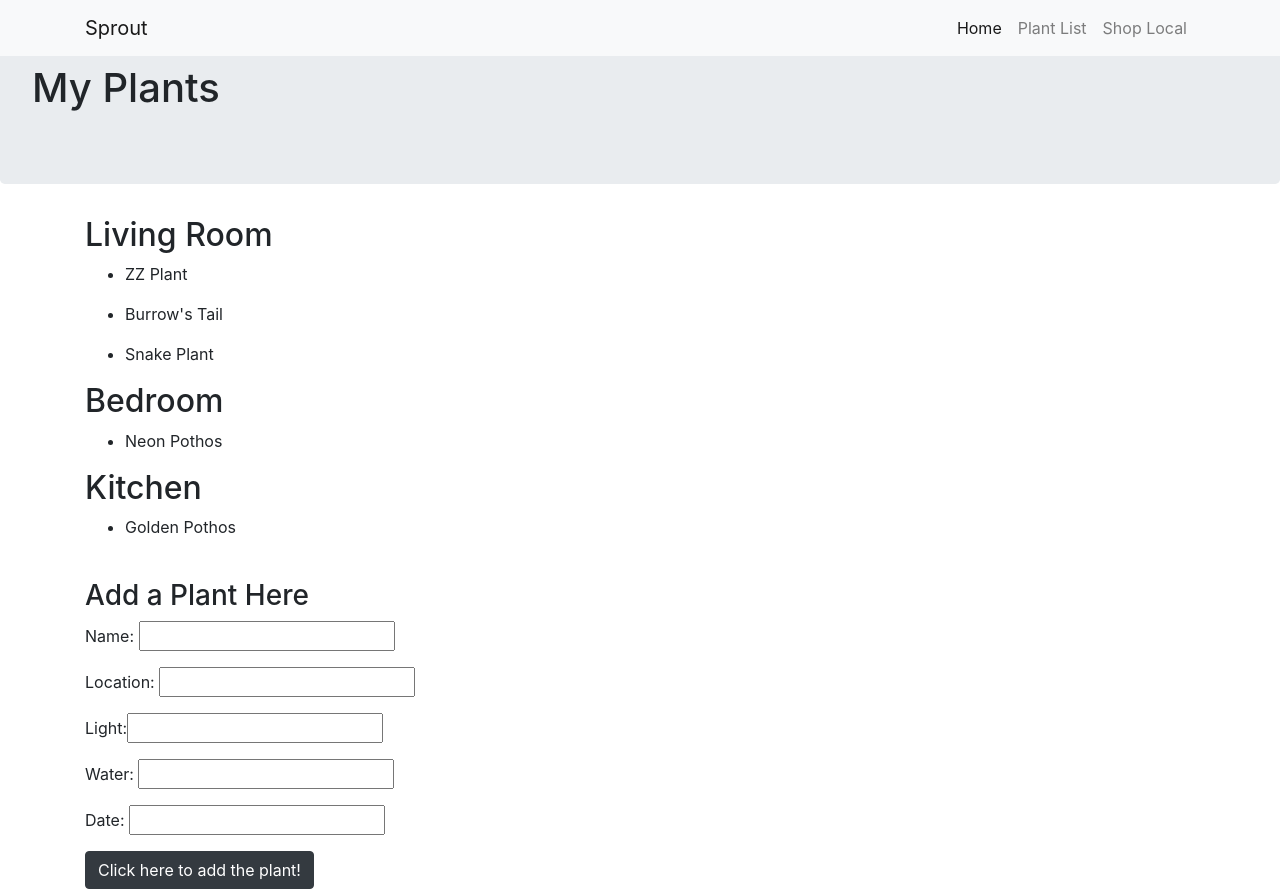
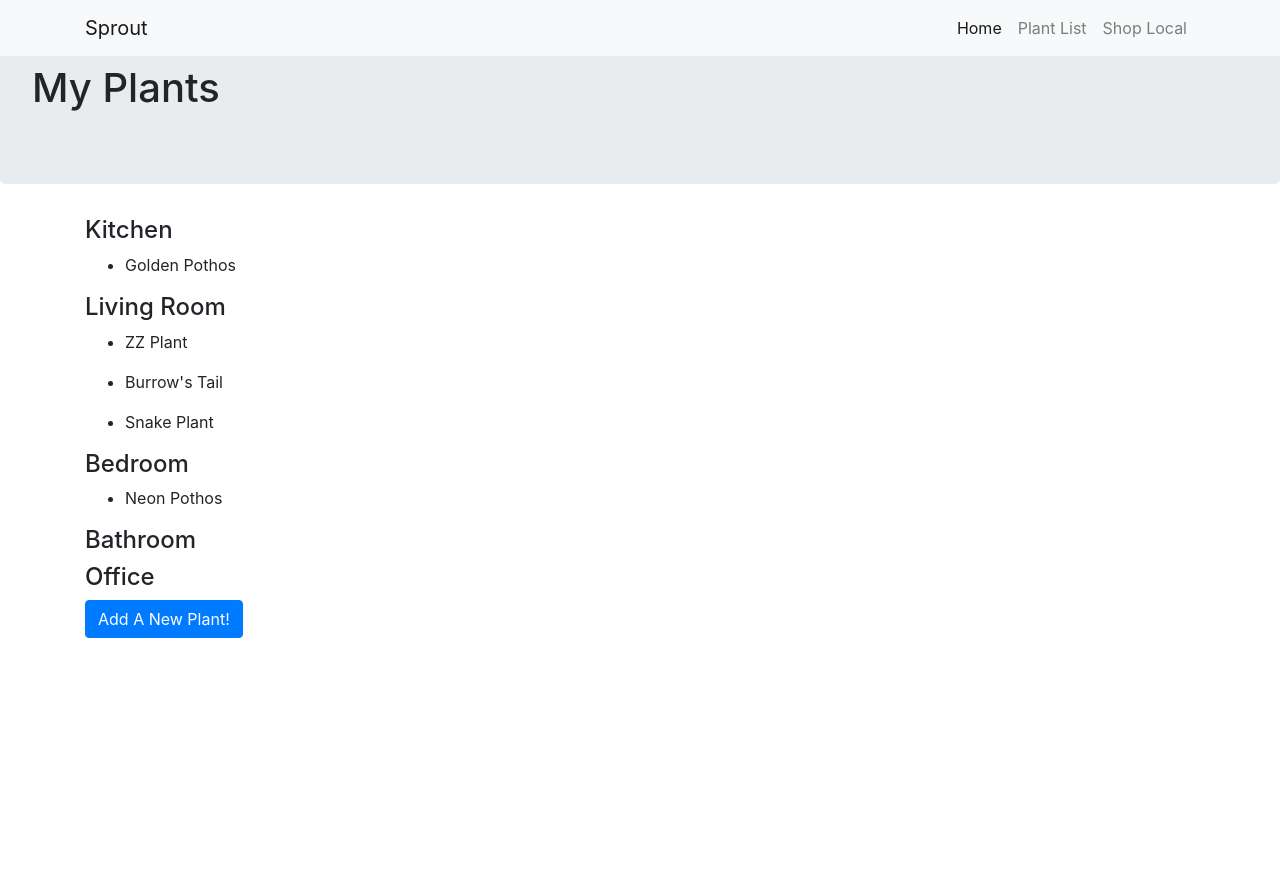
Before and after one commit to ellengreen/Sprout, an Angular app: page /plants in a window 1280 px wide. After the commit the page ends 800 px from the top, so only its background shows below. Built offline with nearby package versions, Linux system fonts and the light colour scheme; what @agm/core would draw is missing.

Commit message:
cleaned up html & added modal

```diff
--- a/package.json
+++ b/package.json
@@ -23,6 +23,7 @@
     "@angular/platform-browser-dynamic": "~8.2.14",
     "@angular/router": "~8.2.14",
     "bootstrap": "^4.4.1",
+    "ngx-bootstrap": "^5.5.0",
     "rxjs": "~6.4.0",
     "tslib": "^1.10.0",
     "zone.js": "~0.9.1"
--- a/src/app/app.module.ts
+++ b/src/app/app.module.ts
@@ -2,6 +2,7 @@ import { BrowserModule } from '@angular/platform-browser';
 import { NgModule } from '@angular/core';
 import { AgmCoreModule } from '@agm/core';
 import { FormsModule } from '@angular/forms';
+import { ModalModule } from 'ngx-bootstrap/modal';
 
 import { AppRoutingModule } from './app-routing.module';
 import { AppComponent } from './app.component';
@@ -19,6 +20,7 @@ import { BrowserAnimationsModule } from '@angular/platform-browser/animations';
   ],
   imports: [
     BrowserModule,
+    ModalModule.forRoot(),
     FormsModule,
     AppRoutingModule,
     AgmCoreModule.forRoot({
--- a/src/app/my-plants/plant-list/plant-list.component.html
+++ b/src/app/my-plants/plant-list/plant-list.component.html
@@ -2,24 +2,14 @@
     <h1>My Plants</h1>
 </div>
 
+<!-- PLANT LIST, ORGANIZED BY LOCATION/ROOM -->
 <div class="container">
-<!--
- <h2>Living Room</h2>
-  <ng-container *ngFor="let plant of plants; index as plantId">
-    <a [routerLink]="['/plants', plantId]" *ngIf="plant.location === 'Living Room'">
-      <ul>
-        <li>{{plant.name}}</li>
-      </ul>
-    </a>
-  </ng-container>
-
--->
-<!---->
   <div class="row">
     <div class="col-md-6">
-      <h2>Living Room</h2>
+      <div *ngFor="let room of rooms">
+        <h4>{{room}}</h4>
         <ng-container *ngFor="let plant of plantList">
-        <a *ngIf="plant.location === 'Living Room'"
+          <a *ngIf="plant.location === room"
           [class.selected]="plant === selectedPlant"
           (click)="onSelect(plant)">
             <ul>
@@ -27,29 +17,7 @@
             </ul>
           </a>
         </ng-container>
-
-      <h2>Bedroom</h2>
-      <ng-container *ngFor="let plant of plantList">
-        <a *ngIf="plant.location === 'Bedroom'"
-          [class.selected]="plant === selectedPlant"
-          (click)="onSelect(plant)">
-          <ul>
-            <li>{{plant.name}}</li>
-          </ul>
-        </a>
-      </ng-container>
-
-      <h2>Kitchen</h2>
-      <ng-container *ngFor="let plant of plantList">
-        <a *ngIf="plant.location === 'Kitchen'"
-          [class.selected]="plant === selectedPlant"
-          (click)="onSelect(plant)">
-          <ul>
-            <li>{{plant.name}}</li>
-          </ul>
-        </a>
-      </ng-container>
-
+      </div>
   </div>
 
   <!-- DETAILS FOR SELECTED PLANT-->
@@ -66,13 +34,33 @@
         </div>
     </div>
   </div>
-<br>
- <!-- <button type="button" class="btn btn-dark btn-circle btn-xl">Add A Plant!</button> -->
 
- <h3>Add a Plant Here</h3>
+
+<!-- MODAL (POPUP) -->
+<button class="btn btn-primary"
+        (click)="openModal(template)">Add A New Plant!</button>
+
+<ng-template #template>
+  <!-- Modal Header -->
+  <div class="modal-header">
+    <!-- Modal Title -->
+    <h4 class="modal-title pull-left">New Plant</h4>
+    <!-- Close Button -->
+     <button type="button"
+            class="close pull-right"
+            (click)="modalRef.hide()">
+        <span aria-hidden="true">&times;</span>
+      </button>
+  </div>
+  <!-- Modal Body -->
+  <div class="modal-body">
     <p>Name: <input [(ngModel)]="newName" type="text"></p>
     <p>Location: <input [(ngModel)]="newLocation" type="text"></p>
-    <p>Light:<input [(ngModel)]="newLight" type="text"></p>
+    <p>Light: <input [(ngModel)]="newLight" type="text"></p>
     <p>Water: <input [(ngModel)]="newWater" type="text"></p>
     <p>Date: <input [(ngModel)]="newDate" type="text"></p>
-<button class="btn btn-dark" (click)="addPlant()">Click here to add the plant!</button>
+    <button class="btn btn-dark" (click)="addPlant()">Submit</button>
+  </div>
+</ng-template>
+
+</div>
--- a/src/app/my-plants/plant-list/plant-list.component.ts
+++ b/src/app/my-plants/plant-list/plant-list.component.ts
@@ -1,6 +1,8 @@
-import { Component, OnInit, Input} from '@angular/core';
+import { Component, OnInit, Input, TemplateRef} from '@angular/core';
 import { Plant } from '../plant';
 import { PLANTS } from '../plants';
+import { BsModalService, BsModalRef } from 'ngx-bootstrap/modal';
+
 
 @Component({
   selector: 'app-plant-list',
@@ -18,8 +20,17 @@ export class PlantListComponent implements OnInit {
   newWater: string;
   newDate: string;
 
+  modalRef: BsModalRef;
 
-  constructor() { }
+  rooms = [
+    "Kitchen", "Living Room", "Bedroom", "Bathroom", "Office"
+  ];
+
+  constructor(private modalService: BsModalService) {}
+
+  openModal(template: TemplateRef<any>) {
+      this.modalRef = this.modalService.show(template);
+  }
 
   ngOnInit() {
   }
```
Also changed, not shown: 1 other file (tests, documents, lock files or other folders). Lines whose indentation alone changed are shown as unchanged.
